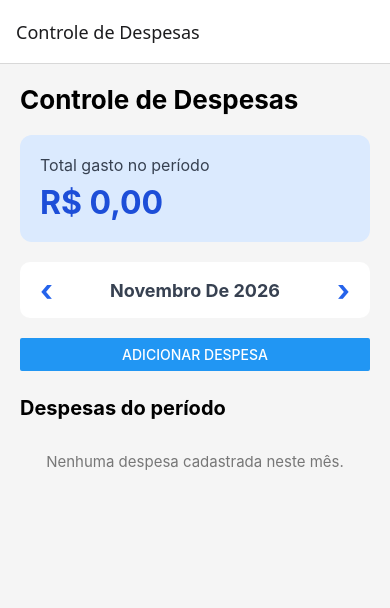
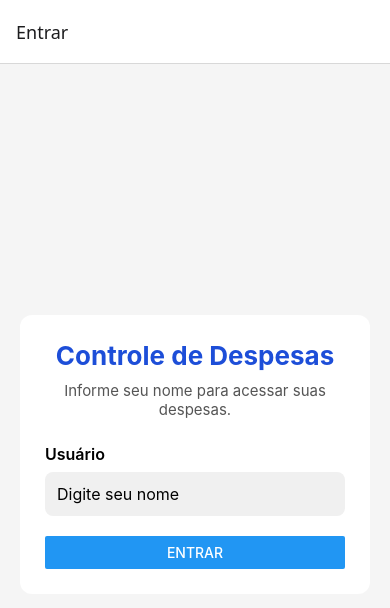
Before and after one commit to Desmondess/Controle-de-despesas, a React Native app: screen /Login in a window 390 px wide. Shown: the top 608 px of the page. Built offline with nearby package versions, Linux system fonts and the light colour scheme.

Commit message:
feat: adiciona suporte a múltiplos usuários

```diff
--- a/App.js
+++ b/App.js
@@ -1,17 +1,28 @@
+// Importações
 import { NavigationContainer } from '@react-navigation/native';
 import { createNativeStackNavigator } from '@react-navigation/native-stack';
 
+import LoginScreen from './src/screens/Login';
 import HomeScreen from './src/screens/HomeScreen';
 import AddExpenseScreen from './src/screens/AddExpense';
 
+// Criação do navegador
 const Stack = createNativeStackNavigator();
 
+// Componente principal
 export default function App() {
   return (
     <NavigationContainer>
-      <Stack.Navigator
-        initialRouteName="Home"
-      >
+      <Stack.Navigator initialRouteName="Login">
+
+        <Stack.Screen
+          name="Login"
+          component={LoginScreen}
+          options={{
+            title: 'Entrar',
+          }}
+        />
+
         <Stack.Screen
           name="Home"
           component={HomeScreen}
@@ -27,6 +38,7 @@ export default function App() {
             title: 'Nova Despesa',
           }}
         />
+
       </Stack.Navigator>
     </NavigationContainer>
   );
--- a/src/screens/AddExpense.js
+++ b/src/screens/AddExpense.js
@@ -23,7 +23,8 @@ const CATEGORIAS = [
   'Outros',
 ];
 
-export default function AddExpenseScreen({ navigation }) {
+export default function AddExpenseScreen({ navigation, route }) {
+  const { usuario } = route.params;
   const [descricao, setDescricao] = useState('');
   const [valor, setValor] = useState('');
 
@@ -94,7 +95,7 @@ const dataISO = `${ano}-${String(mes).padStart(2, '0')}-${String(dia).padStart(2
     };
 
     try {
-      await salvarDespesa(novaDespesa);
+      await salvarDespesa(usuario, novaDespesa);
 
       Alert.alert(
         'Sucesso',
--- a/src/screens/HomeScreen.js
+++ b/src/screens/HomeScreen.js
@@ -27,7 +27,8 @@ function obterMesAtual() {
   return `${ano}-${mes}`;
 }
 
-export default function HomeScreen({ navigation }) {
+export default function HomeScreen({ navigation, route }) {
+  const { usuario } = route.params;
   const [despesas, setDespesas] = useState([]);
   const [mesSelecionado, setMesSelecionado] = useState(obterMesAtual());
 
@@ -35,7 +36,7 @@ export default function HomeScreen({ navigation }) {
   useFocusEffect(
     useCallback(() => {
       async function carregarDespesas() {
-        const lista = await buscarDespesas();
+        const lista = await buscarDespesas(usuario);
 
         // Ordena da mais recente para a mais antiga
         lista.sort((a, b) => b.data.localeCompare(a.data));
@@ -44,7 +45,7 @@ export default function HomeScreen({ navigation }) {
       }
 
       carregarDespesas();
-    }, [])
+    }, [usuario])
   );
 
   // Avança ou retrocede um mês
@@ -108,7 +109,7 @@ export default function HomeScreen({ navigation }) {
         style: 'destructive',
         onPress: async () => {
           try {
-            const listaAtualizada = await excluirDespesa(despesa.id);
+            const listaAtualizada = await excluirDespesa(usuario, despesa.id);
 
             setDespesas(listaAtualizada);
           } catch (erro) {
@@ -159,6 +160,21 @@ export default function HomeScreen({ navigation }) {
       renderItem={renderizarDespesa}
       ListHeaderComponent={
         <View>
+          <Text style={styles.subtitulo}>
+            Olá, {usuario}!
+          </Text>
+
+          <Button
+            title="Sair"
+            color="#DC2626"
+            onPress={() =>
+              navigation.reset({
+                index: 0,
+                routes: [{ name: 'Login' }],
+              })
+            }
+          />
+
           <Text style={styles.titulo}>Controle de Despesas</Text>
 
           <View style={styles.resumo}>
@@ -192,7 +208,7 @@ export default function HomeScreen({ navigation }) {
 
           <Button
             title="Adicionar despesa"
-            onPress={() => navigation.navigate('AddExpense')}
+            onPress={() => navigation.navigate('AddExpense', {usuario,})}
           />
 
           <Text style={styles.tituloLista}>
--- /dev/null
+++ b/src/screens/Login.js
@@ -0,0 +1,116 @@
+import { useState } from 'react';
+
+import {
+  View,
+  Text,
+  TextInput,
+  Button,
+  StyleSheet,
+  Alert,
+  Keyboard,
+} from 'react-native';
+
+export default function LoginScreen({ navigation }) {
+  const [usuario, setUsuario] = useState('');
+
+  function entrar() {
+    const nome = usuario.trim();
+
+    // Verifica se o usuário informou um nome
+    if (!nome) {
+      Alert.alert(
+        'Campo obrigatório',
+        'Informe seu nome para continuar.'
+      );
+      return;
+    }
+
+    // Fecha o teclado
+    Keyboard.dismiss();
+
+    // Substitui a tela de login pela Home,
+    // enviando o nome do usuário como parâmetro
+    navigation.replace('Home', {
+      usuario: nome,
+    });
+  }
+
+  return (
+    <View style={styles.container}>
+      <View style={styles.conteudo}>
+        <Text style={styles.titulo}>
+          Controle de Despesas
+        </Text>
+
+        <Text style={styles.subtitulo}>
+          Informe seu nome para acessar suas despesas.
+        </Text>
+
+        <Text style={styles.label}>
+          Usuário
+        </Text>
+
+        <TextInput
+          style={styles.input}
+          placeholder="Digite seu nome"
+          value={usuario}
+          onChangeText={setUsuario}
+          autoCapitalize="words"
+          autoCorrect={false}
+          returnKeyType="done"
+          onSubmitEditing={entrar}
+        />
+
+        <Button
+          title="Entrar"
+          onPress={entrar}
+        />
+      </View>
+    </View>
+  );
+}
+
+const styles = StyleSheet.create({
+  container: {
+    flex: 1,
+    backgroundColor: '#F5F5F5',
+    justifyContent: 'center',
+    padding: 20,
+  },
+
+  conteudo: {
+    backgroundColor: '#FFFFFF',
+    padding: 25,
+    borderRadius: 12,
+    elevation: 3,
+  },
+
+  titulo: {
+    fontSize: 26,
+    fontWeight: 'bold',
+    color: '#1D4ED8',
+    textAlign: 'center',
+    marginBottom: 10,
+  },
+
+  subtitulo: {
+    fontSize: 15,
+    color: '#555555',
+    textAlign: 'center',
+    marginBottom: 25,
+  },
+
+  label: {
+    fontSize: 16,
+    fontWeight: '600',
+    marginBottom: 8,
+  },
+
+  input: {
+    backgroundColor: '#F0F0F0',
+    borderRadius: 8,
+    padding: 12,
+    fontSize: 16,
+    marginBottom: 20,
+  },
+});
--- a/src/services/storage.js
+++ b/src/services/storage.js
@@ -1,12 +1,18 @@
-
 import AsyncStorage from '@react-native-async-storage/async-storage';
 
-const CHAVE_DESPESAS = '@controle_despesas';
+// Gera uma chave específica para cada usuário
+function obterChaveDespesas(usuario) {
+  const nomeNormalizado = usuario.trim().toLowerCase();
 
-// Busca todas as despesas armazenadas
-export async function buscarDespesas() {
+  return `@controle_despesas_${nomeNormalizado}`;
+}
+
+// Busca as despesas de um usuário
+export async function buscarDespesas(usuario) {
   try {
-    const dados = await AsyncStorage.getItem(CHAVE_DESPESAS);
+    const chave = obterChaveDespesas(usuario);
+
+    const dados = await AsyncStorage.getItem(chave);
 
     return dados ? JSON.parse(dados) : [];
   } catch (erro) {
@@ -15,21 +21,18 @@ export async function buscarDespesas() {
   }
 }
 
-// Salva uma nova despesa
-export async function salvarDespesa(novaDespesa) {
+// Salva uma nova despesa para determinado usuário
+export async function salvarDespesa(usuario, novaDespesa) {
   try {
-    const despesas = await buscarDespesas();
+    const chave = obterChaveDespesas(usuario);
+
+    const despesas = await buscarDespesas(usuario);
 
     const listaAtualizada = [...despesas, novaDespesa];
 
     await AsyncStorage.setItem(
-      CHAVE_DESPESAS,
+      chave,
       JSON.stringify(listaAtualizada)
-    );
-
-    console.log(
-      'DESPESAS ARMAZENADAS',
-      JSON.stringify(listaAtualizada, null, 2)
     );
 
     return listaAtualizada;
@@ -40,16 +43,18 @@ export async function salvarDespesa(novaDespesa) {
 }
 
 // Exclui uma despesa pelo identificador
-export async function excluirDespesa(id) {
+export async function excluirDespesa(usuario, id) {
   try {
-    const despesas = await buscarDespesas();
+    const chave = obterChaveDespesas(usuario);
+
+    const despesas = await buscarDespesas(usuario);
 
     const listaAtualizada = despesas.filter(
       despesa => despesa.id !== id
     );
 
     await AsyncStorage.setItem(
-      CHAVE_DESPESAS,
+      chave,
       JSON.stringify(listaAtualizada)
     );
 
@@ -59,32 +64,3 @@ export async function excluirDespesa(id) {
     throw erro;
   }
 }
-
-function confirmarExclusao(despesa) {
-  Alert.alert(
-    'Excluir despesa',
-    `Deseja realmente excluir "${despesa.descricao}"?`,
-    [
-      {
-        text: 'Cancelar',
-        style: 'cancel',
-      },
-      {
-        text: 'Excluir',
-        style: 'destructive',
-        onPress: async () => {
-          try {
-            const listaAtualizada = await excluirDespesa(despesa.id);
-
-            setDespesas(listaAtualizada);
-          } catch (erro) {
-            Alert.alert(
-              'Erro',
-              'Não foi possível excluir a despesa.'
-            );
-          }
-        },
-      },
-    ]
-  );
-}
```
